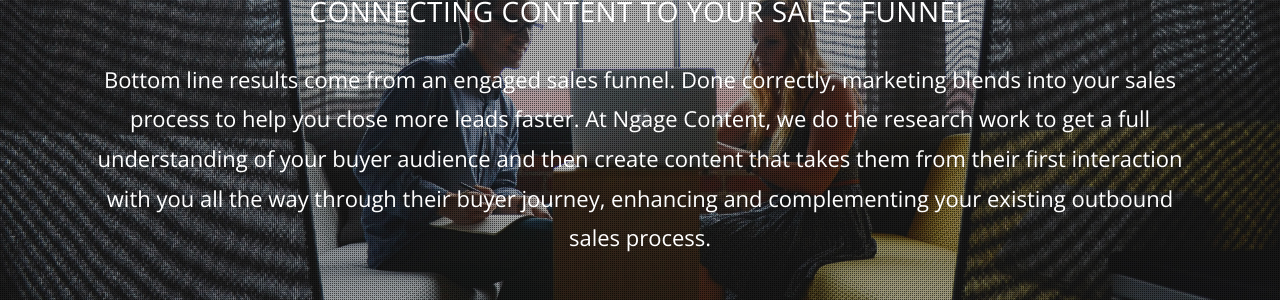
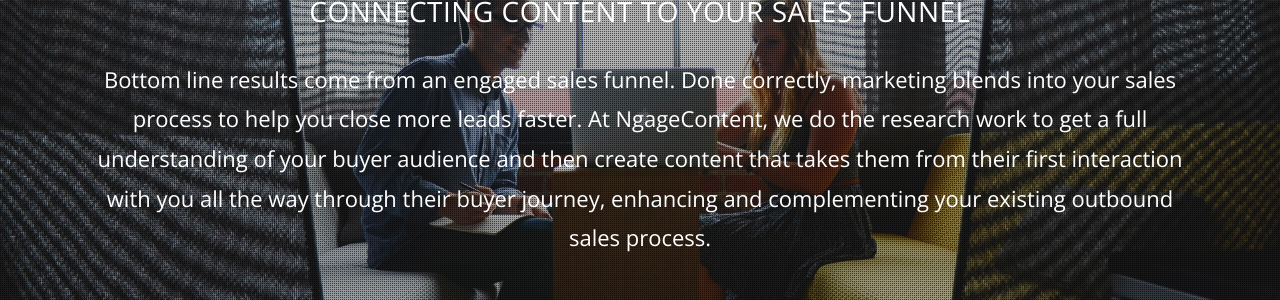
Before and after one commit to ngagecontent/ngagecontent.com, a Jekyll site: the page built from index.html, in a window 1280 px wide and 900 px high, scrolled down 1273 px. Shown: the part 196-496 px from the top of the window. Built offline with Jekyll 4.4.1, drawn with Linux system fonts in a browser that asks for light colours; nearby versions of some CDN libraries.

Commit message:
Minor image updates

```diff
--- a/index.html
+++ b/index.html
@@ -48,7 +48,7 @@
         <div class="hero-content split-hero-content">
           <div class="hero-content-inner color-white">
             <h2 class="weight-light">CONNECTING CONTENT TO YOUR SALES FUNNEL</h2>
-            <p>Bottom line results come from an engaged sales funnel. Done correctly, marketing blends into your sales process to help you close more leads faster. At Ngage Content, we do the research work to get a full understanding of your buyer audience and then create content that takes them from their first interaction with you all the way through their buyer journey, enhancing and complementing your existing outbound sales process.</p>
+            <p>Bottom line results come from an engaged sales funnel. Done correctly, marketing blends into your sales process to help you close more leads faster. At NgageContent, we do the research work to get a full understanding of your buyer audience and then create content that takes them from their first interaction with you all the way through their buyer journey, enhancing and complementing your existing outbound sales process.</p>
           </div>
           </div>
         </div>
--- a/subscribe.html
+++ b/subscribe.html
@@ -7,7 +7,7 @@
 
 	<!-- Parallax Section -->
 	<div class="section-block featured-media">
-		<div class="parallax fullscreen" data-src="/images/13.jpg" data-retina>
+		<div class="parallax fullscreen" data-src="/images/18.jpg" data-retina>
 			<div class="tmp-content">
 				<div class="tmp-content-inner left">
 					<div class="row">
```
Also changed, not shown: images/15.jpg (added), images/16.jpg (added), images/18.jpg (added), images/favicon.ico (added).
